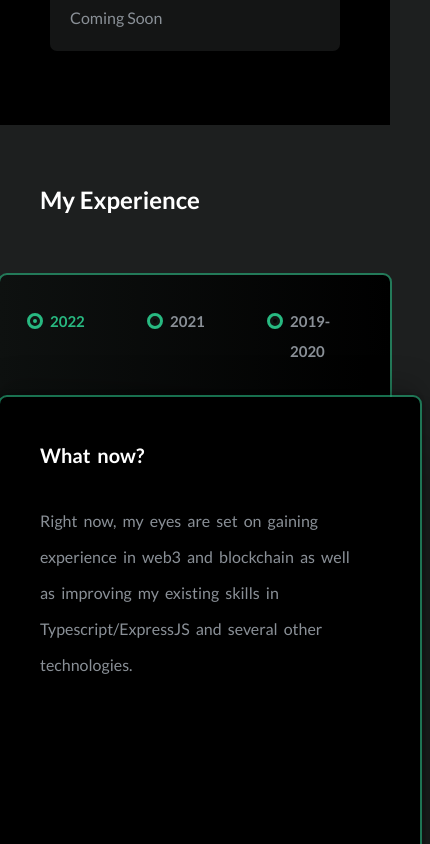
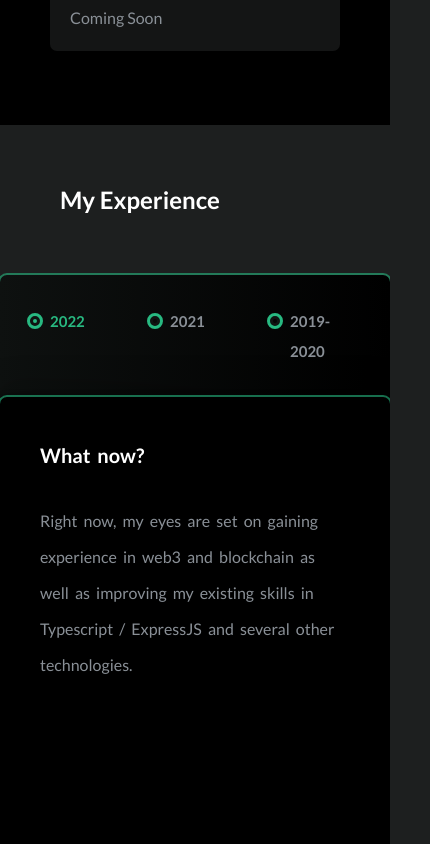
Before and after one commit to babilonczyk/babilonczyk.github.io, a React (Create React App) app: page / in a window 390 px wide. Shown: the part 2160-3004 px from the top of the page, 430 px wide, since content can reach past the window. Built offline with nearby package versions, Linux system fonts and the light colour scheme.

Commit message:
Fix mobile version

```diff
--- a/src/assets/css/experience.css
+++ b/src/assets/css/experience.css
@@ -1,6 +1,6 @@
 .experience {
-  padding: 10px 20px 15px 20px;
-  min-height: 750px;
+  padding: 10px 30px 15px 30px;
+  min-height: 770px;
   width: calc(100% - 60px);
   background: linear-gradient(to bottom, transprent, black); }
   @media only screen and (max-width: 480px) {
@@ -18,7 +18,8 @@
     text-align: left; }
     @media only screen and (max-width: 480px) {
       .experience h2 {
-        padding-left: 40px; } }
+        padding-left: 40px;
+        width: calc(100% - 80px); } }
   .experience .experience-box {
     max-width: 1000px;
     height: 550px;
@@ -104,7 +105,7 @@
         border-radius: 200px 7px 200px 7px;
         -khtml-border-radius: 200px 7px 200px 7px;
         background: black;
-        box-shadow: rgba(0, 0, 0, 0.35) 0px 54px 55px, rgba(0, 0, 0, 0.22) 0px -12px 30px, rgba(0, 0, 0, 0.12) 0px 4px 6px, rgba(0, 0, 0, 0.17) 0px 12px 13px, rgba(0, 0, 0, 0.19) 0px -3px 5px;
+        box-shadow: #00000059 0px 54px 55px, rgba(0, 0, 0, 0.22) 0px -12px 30px, rgba(0, 0, 0, 0.12) 0px 4px 6px, rgba(0, 0, 0, 0.17) 0px 12px 13px, rgba(0, 0, 0, 0.19) 0px -3px 5px;
         width: calc(100% + 30px);
         height: calc(100% - 30px);
         position: absolute;
@@ -114,9 +115,10 @@
         position: relative; }
         @media only screen and (max-width: 780px) {
           .experience .experience-box .experience-box-content .experience-box-content-box {
+            width: 100%;
             top: 0;
             min-height: 530px;
-            border-radius: 7px 7px 70px 7px; } }
+            border-radius: 7px 7px 7px 7px; } }
         .experience .experience-box .experience-box-content .experience-box-content-box .experience-box-content-panel h5 {
           position: absolute;
           top: -45px;
@@ -131,7 +133,7 @@
               display: none; } }
         .experience .experience-box .experience-box-content .experience-box-content-box .experience-box-content-panel h4 {
           margin: 0;
-          padding: 65px 0 0 110px;
+          padding: 65px 0 0 105px;
           text-align: left;
           font-size: 20px;
           word-spacing: 3px;
@@ -142,7 +144,7 @@
               padding: 40px 10px 0 40px; } }
         .experience .experience-box .experience-box-content .experience-box-content-box .experience-box-content-panel p {
           margin: 0;
-          padding: 30px 55px 40px 110px;
+          padding: 30px 60px 80px 105px;
           font-size: 16px;
           word-spacing: 3px;
           line-height: 36px;
@@ -154,7 +156,6 @@
             .experience .experience-box .experience-box-content .experience-box-content-box .experience-box-content-panel p {
               padding: 30px 55px 40px 40px; } }
       .experience .experience-box .experience-box-content .gn-ball-r {
-        display: none;
         position: absolute;
         right: -25px;
         bottom: -25px;
@@ -170,10 +171,9 @@
         border: 15px solid #101412;
         outline: 4px solid #28b981;
         z-index: 1; }
-        @media only screen and (max-width: 480px) {
+        @media only screen and (max-width: 780px) {
           .experience .experience-box .experience-box-content .gn-ball-r {
-            right: -15px;
-            bottom: -15px; } }
+            display: none; } }
       .experience .experience-box .experience-box-content .curve {
         display: block;
         position: absolute;
--- a/src/assets/css/index.css
+++ b/src/assets/css/index.css
@@ -631,8 +631,8 @@ body {
               word-spacing: 3px;
               line-height: 36px; }
   body .App .experience {
-    padding: 10px 20px 15px 20px;
-    min-height: 750px;
+    padding: 10px 30px 15px 30px;
+    min-height: 770px;
     width: calc(100% - 60px);
     background: linear-gradient(to bottom, transprent, black); }
     @media only screen and (max-width: 480px) {
@@ -650,7 +650,8 @@ body {
       text-align: left; }
       @media only screen and (max-width: 480px) {
         body .App .experience h2 {
-          padding-left: 40px; } }
+          padding-left: 40px;
+          width: calc(100% - 80px); } }
     body .App .experience .experience-box {
       max-width: 1000px;
       height: 550px;
@@ -736,7 +737,7 @@ body {
           border-radius: 200px 7px 200px 7px;
           -khtml-border-radius: 200px 7px 200px 7px;
           background: black;
-          box-shadow: rgba(0, 0, 0, 0.35) 0px 54px 55px, rgba(0, 0, 0, 0.22) 0px -12px 30px, rgba(0, 0, 0, 0.12) 0px 4px 6px, rgba(0, 0, 0, 0.17) 0px 12px 13px, rgba(0, 0, 0, 0.19) 0px -3px 5px;
+          box-shadow: #00000059 0px 54px 55px, rgba(0, 0, 0, 0.22) 0px -12px 30px, rgba(0, 0, 0, 0.12) 0px 4px 6px, rgba(0, 0, 0, 0.17) 0px 12px 13px, rgba(0, 0, 0, 0.19) 0px -3px 5px;
           width: calc(100% + 30px);
           height: calc(100% - 30px);
           position: absolute;
@@ -746,9 +747,10 @@ body {
           position: relative; }
           @media only screen and (max-width: 780px) {
             body .App .experience .experience-box .experience-box-content .experience-box-content-box {
+              width: 100%;
               top: 0;
               min-height: 530px;
-              border-radius: 7px 7px 70px 7px; } }
+              border-radius: 7px 7px 7px 7px; } }
           body .App .experience .experience-box .experience-box-content .experience-box-content-box .experience-box-content-panel h5 {
             position: absolute;
             top: -45px;
@@ -763,7 +765,7 @@ body {
                 display: none; } }
           body .App .experience .experience-box .experience-box-content .experience-box-content-box .experience-box-content-panel h4 {
             margin: 0;
-            padding: 65px 0 0 110px;
+            padding: 65px 0 0 105px;
             text-align: left;
             font-size: 20px;
             word-spacing: 3px;
@@ -774,7 +776,7 @@ body {
                 padding: 40px 10px 0 40px; } }
           body .App .experience .experience-box .experience-box-content .experience-box-content-box .experience-box-content-panel p {
             margin: 0;
-            padding: 30px 55px 40px 110px;
+            padding: 30px 60px 80px 105px;
             font-size: 16px;
             word-spacing: 3px;
             line-height: 36px;
@@ -786,7 +788,6 @@ body {
               body .App .experience .experience-box .experience-box-content .experience-box-content-box .experience-box-content-panel p {
                 padding: 30px 55px 40px 40px; } }
         body .App .experience .experience-box .experience-box-content .gn-ball-r {
-          display: none;
           position: absolute;
           right: -25px;
           bottom: -25px;
@@ -802,10 +803,9 @@ body {
           border: 15px solid #101412;
           outline: 4px solid #28b981;
           z-index: 1; }
-          @media only screen and (max-width: 480px) {
+          @media only screen and (max-width: 780px) {
             body .App .experience .experience-box .experience-box-content .gn-ball-r {
-              right: -15px;
-              bottom: -15px; } }
+              display: none; } }
         body .App .experience .experience-box .experience-box-content .curve {
           display: block;
           position: absolute;
--- a/src/assets/scss/experience.scss
+++ b/src/assets/scss/experience.scss
@@ -1,8 +1,8 @@
 @import 'vars';
 
 .experience{
-    padding: 10px 20px 15px 20px;
-    min-height: 750px;
+    padding: 10px 30px 15px 30px;
+    min-height: 770px;
     width: calc(100% - 60px);
     background:  linear-gradient(to bottom, transprent, black);
 
@@ -24,6 +24,7 @@
 
         @media only screen and (max-width: 480px) {
             padding-left: 40px;
+            width: calc(100% - 80px);
         }
     }
 
@@ -146,7 +147,7 @@
                 -khtml-border-radius: 200px 7px 200px 7px;
 
                 background: black;
-                box-shadow: rgba(0, 0, 0, 0.35) 0px 54px 55px, rgba(0, 0, 0, 0.22) 0px -12px 30px, rgba(0, 0, 0, 0.12) 0px 4px 6px, rgba(0, 0, 0, 0.17) 0px 12px 13px, rgba(0, 0, 0, 0.19) 0px -3px 5px;                width: calc(100% + 30px);
+                box-shadow: #00000059 0px 54px 55px, rgba(0, 0, 0, 0.22) 0px -12px 30px, rgba(0, 0, 0, 0.12) 0px 4px 6px, rgba(0, 0, 0, 0.17) 0px 12px 13px, rgba(0, 0, 0, 0.19) 0px -3px 5px;                width: calc(100% + 30px);
                 height: calc(100% - 30px);
                 position: absolute;
                 top: 70px;
@@ -155,10 +156,10 @@
                 position: relative;
 
                 @media only screen and (max-width: 780px) {
+                    width: 100%;
                     top: 0;
                     min-height: 530px;
-                    border-radius: 7px 7px 70px 7px;
-
+                    border-radius: 7px 7px 7px 7px;
                 }
 
                 .experience-box-content-panel{
@@ -181,7 +182,7 @@
 
                     h4{
                         margin: 0;
-                        padding: 65px 0 0 110px;
+                        padding: 65px 0 0 105px;
                         text-align: left;
                         font-size: 20px;
                         word-spacing: 3px;
@@ -196,7 +197,7 @@
 
                     p{
                         margin: 0;
-                        padding: 30px 55px 40px 110px;
+                        padding: 30px 60px 80px 105px;
                         font-size: 16px;
                         word-spacing: 3px;
                         line-height: 36px;
@@ -215,7 +216,6 @@
             }
 
             .gn-ball-r{
-                display: none;
                 position: absolute;
                 right: -25px;
                 bottom: -25px;
@@ -232,9 +232,8 @@
                 outline: 4px solid $neon-green;
                 z-index: 1;
 
-                @media only screen and (max-width: 480px) {
-                    right: -15px;
-                    bottom: -15px;
+                @media only screen and (max-width: 780px) {
+                    display: none;
                 }
             }
 
--- a/src/components/Experience.tsx
+++ b/src/components/Experience.tsx
@@ -35,7 +35,7 @@ const Experience: React.FC  = () => {
                             <h4>What now?</h4>
                             <p>
                               Right now, my eyes are set on gaining experience in web3 and blockchain
-                              as well as improving my existing skills in Typescript/ExpressJS and several other technologies.
+                              as well as improving my existing skills in Typescript / ExpressJS and several other technologies.
                               <br /><br />
 
                             </p>
```
